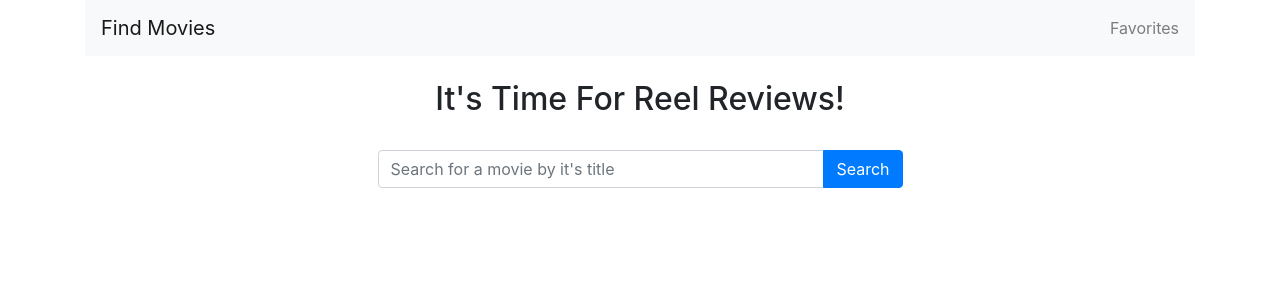
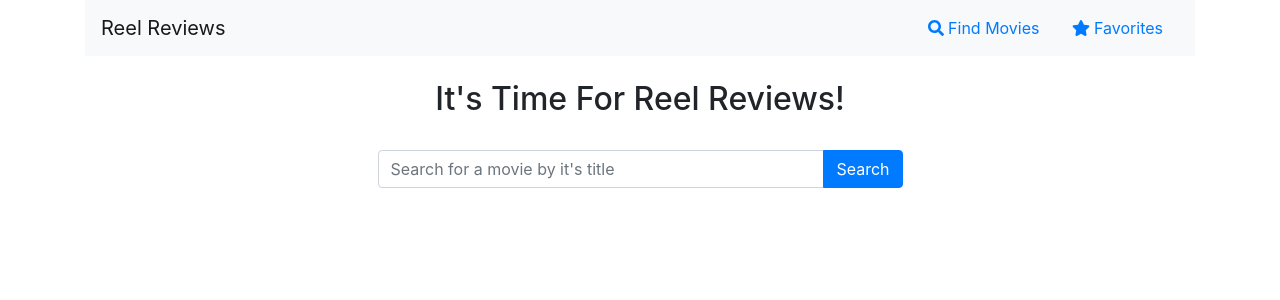
Before and after one commit to gruberchris/reel-reviews-ui, a React (Create React App) app: page /Favs in a window 1280 px wide. Shown: the top 300 px of the page. Built offline with nearby package versions, Linux system fonts and the light colour scheme.

Commit message:
enhance navbar appearance a little

```diff
--- a/src/common/MainNav.js
+++ b/src/common/MainNav.js
@@ -1,18 +1,25 @@
 import React from 'react';
 import { Link } from 'react-router-dom';
 import { Navbar, NavbarBrand, Nav, NavItem, NavLink } from 'reactstrap';
+import { FontAwesomeIcon } from '@fortawesome/react-fontawesome';
+import { faStar, faSearch } from '@fortawesome/free-solid-svg-icons';
 
 const MainNav = () => {
   return (
     <div>
       <Navbar color="light" light>
         <NavbarBrand to="/" tag={Link}>
-          Find Movies
+          Reel Reviews
         </NavbarBrand>
-        <Nav navbar>
+        <Nav>
+          <NavItem>
+            <NavLink to="/" tag={Link}>
+              <FontAwesomeIcon icon={faSearch} /> Find Movies
+            </NavLink>
+          </NavItem>
           <NavItem>
             <NavLink to="/Favs" tag={Link}>
-              Favorites
+              <FontAwesomeIcon icon={faStar} /> Favorites
             </NavLink>
           </NavItem>
         </Nav>
```
